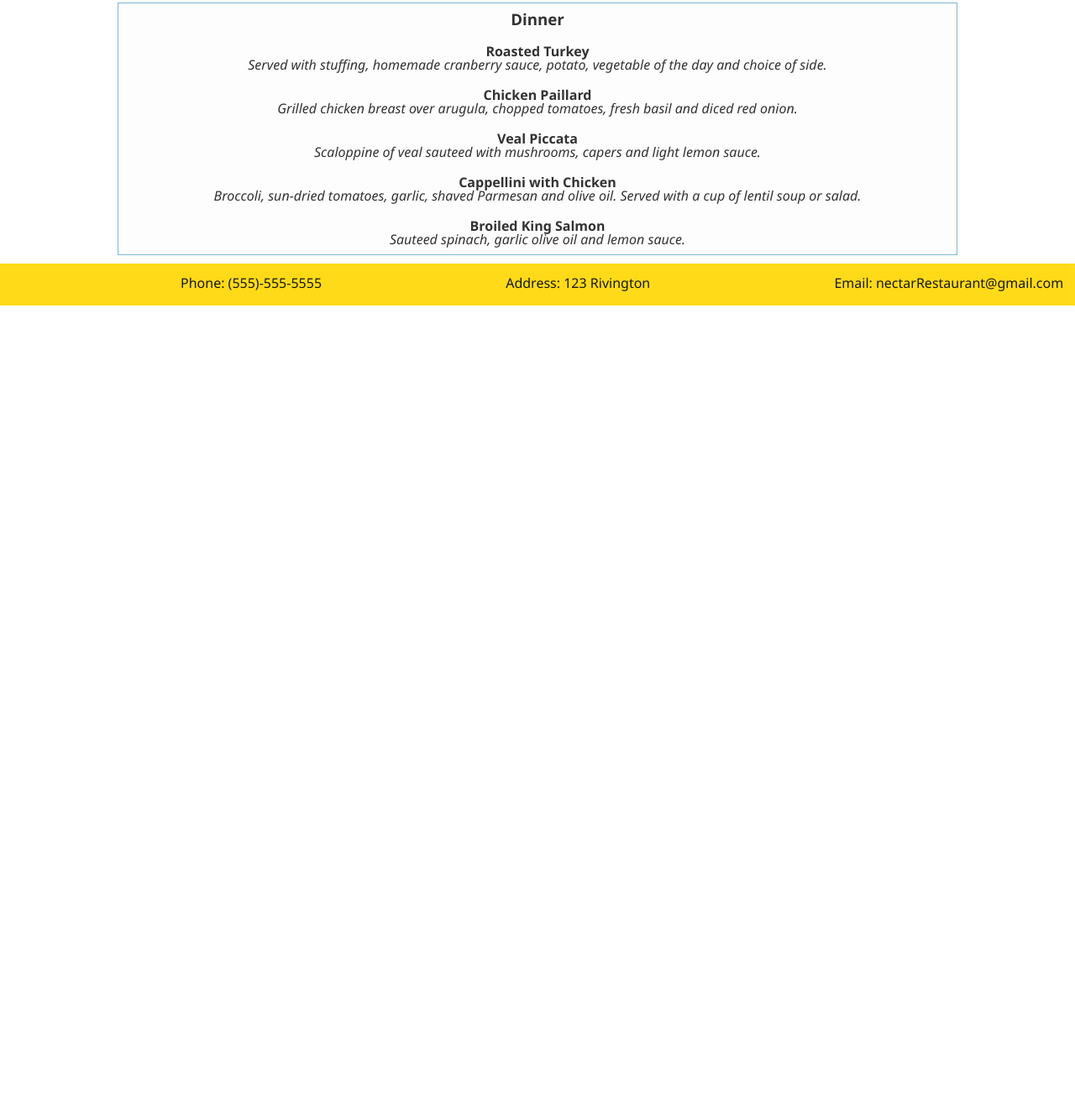
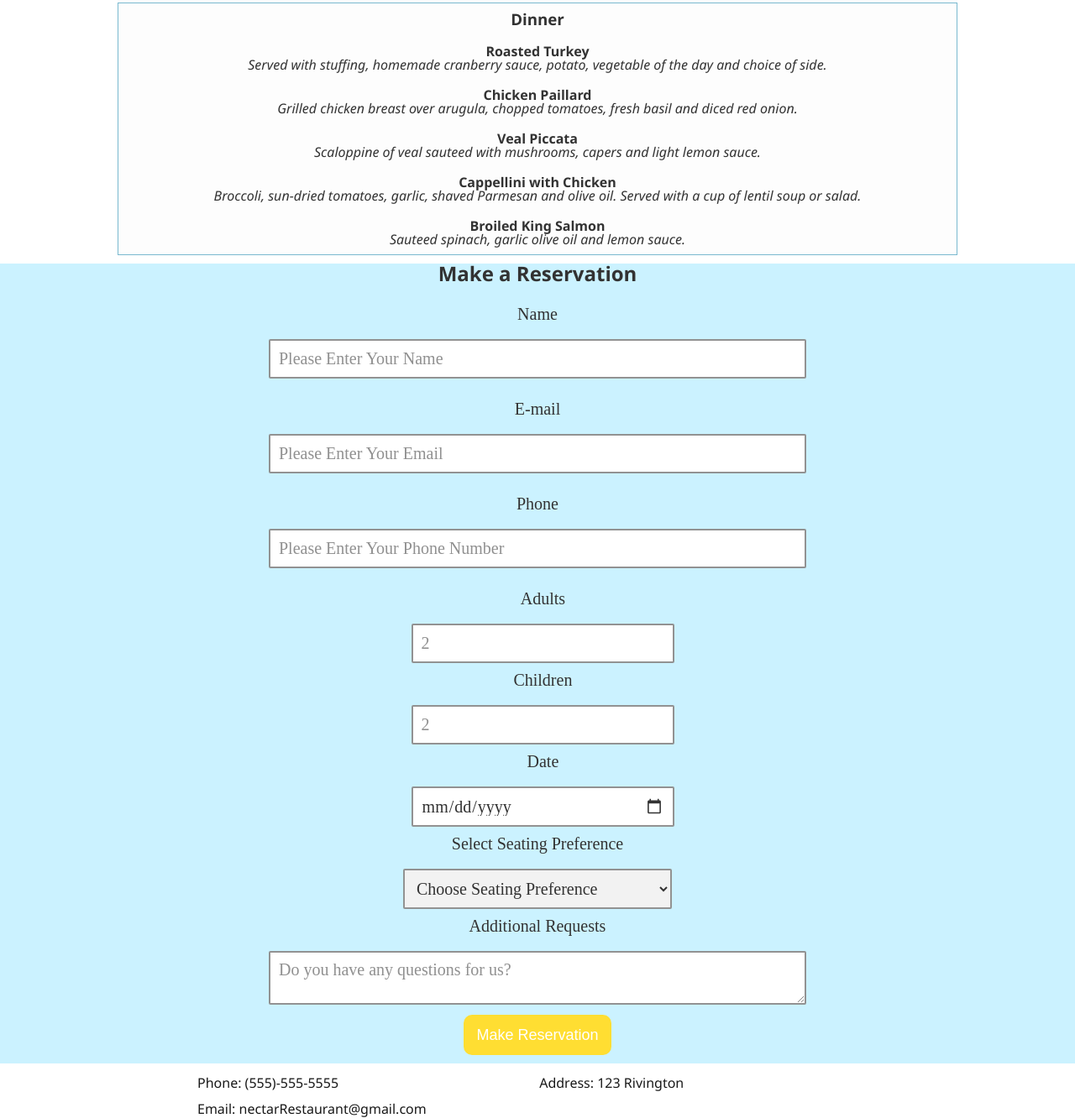
Before and after one commit to tibraj/NectarMenu, a plain HTML site: page index.html in a window 1280 px wide. Shown: the part 1409-2741 px from the top of the page at 84% size. Before the commit the page ends 1773 px from the top, so only its background shows below. Drawn offline with Linux system fonts and the light colour scheme.

Commit message:
reservation form

```diff
--- a/index.html
+++ b/index.html
@@ -153,7 +153,52 @@
                 </section>
 
                 <section id="reservations">
-
+                    <h1>Make a Reservation</h1>
+                    <br>
+                    <form>
+                        <div class="name">
+                          <label for="name">Name</label>
+                          <input type="text" id="name" name="name" placeholder="Please Enter Your Name" pattern=[A-Z\sa-z]{3,20} required>
+                        </div>
+                        <br>
+                        <div class="email">
+                          <label for="email">E-mail</label>
+                          <input type="email" id="email" name="email" placeholder="Please Enter Your Email" required>
+                        </div>
+                        <br>
+                        <div class="phone">
+                          <label for="phone">Phone</label>
+                          <input type="tel" id="phone" name="phone" placeholder="Please Enter Your Phone Number" pattern=(\d{3})-?\s?(\d{3})-?\s?(\d{4}) required>
+                        </div>
+                        <br>
+                        <hr>
+                        <div class="inline-number-of-guests">
+                          <label for="adult">Adults</label>
+                          <input type="number" id="adult" name="total_adults" placeholder="2" min="1" required>
+                        </div>
+                        <div class="inline-number-of-guests">
+                          <label for="child">Children</label>
+                          <input type="number" id="child" name="total_children" placeholder="2" min="0" required>
+                        </div>
+                        <div class="inline-date">
+                          <label for="date">Date</label>
+                          <input type="date" id="date" name="date" required>
+                        </div>
+                        <div class="elem-group">
+                          <label for="seating">Select Seating Preference</label>
+                          <select id="seating" name="seating" required>
+                              <option value="">Choose Seating Preference</option>
+                              <option value="indoor">Indoor</option>
+                              <option value="outdoor">Outdoor</option>
+                          </select>
+                        </div>
+                        <hr>
+                        <div class="message">
+                          <label for="message">Additional Requests</label>
+                          <textarea id="message" name="message" placeholder="Do you have any questions for us?" required></textarea>
+                        </div>
+                        <button id="res-btn" type="submit">Make Reservation</button>
+                      </form>
                 </section>
 
                 <footer id="contact">
--- a/style.css
+++ b/style.css
@@ -151,10 +151,72 @@ section {
     right: 0;
 }
 
+#reservations {
+    text-align: center;
+}
+
+.name, .email, .phone  {
+    margin: 35px, 0, 20px, 0;
+}
+
+.inline-number-of-guests, .inline-date {
+    width: 49%;
+    display: inline-block;
+    margin-left: 1%;
+}
+
+label {
+    display: block;
+    font-family: 'Nanum Gothic';
+    padding-bottom: 10px;
+    font-size: 1.25em;
+    margin-top: 10px;
+    margin-bottom: 10px;
+}
+
+input, textarea {
+    border-radius: 2px;
+    border: 2px solid #777;
+    box-sizing: border-box;
+    font-size: 1.25em;
+    font-family: 'Nanum Gothic';
+    width: 50%;
+    padding: 10px;
+}
+
+select {
+    border-radius: 2px;
+    border: 2px solid #777;
+    box-sizing: border-box;
+    font-size: 1.25em;
+    font-family: 'Nanum Gothic';
+    width: 25%;
+    padding: 10px;
+}
+
+#res-btn {
+    border: none;
+    outline: none;
+    background-color: gold;
+    color: white;
+    cursor: pointer;
+    padding: 15px;
+    border-radius: 10px;
+    font-size: 18px;
+    margin-top: 10px;
+    margin-bottom: 10px;
+  }
+
+  #res-btn:hover {
+    color: brown;
+  }
+
+
+
 #contact {
     width: 100%;
     height: 50px;
-    background: gold;
+    background: #fff;
     position: absolute;
     z-index: -100;
     opacity: .9;
@@ -164,7 +226,7 @@ section {
     text-align: center;
     color: #000000;
     display:inline-block;
-    margin-left: 215px;
+    margin-left: 235px;
     margin-top: 15px;
     font-size: 1em;
     font-weight: 300;
```
